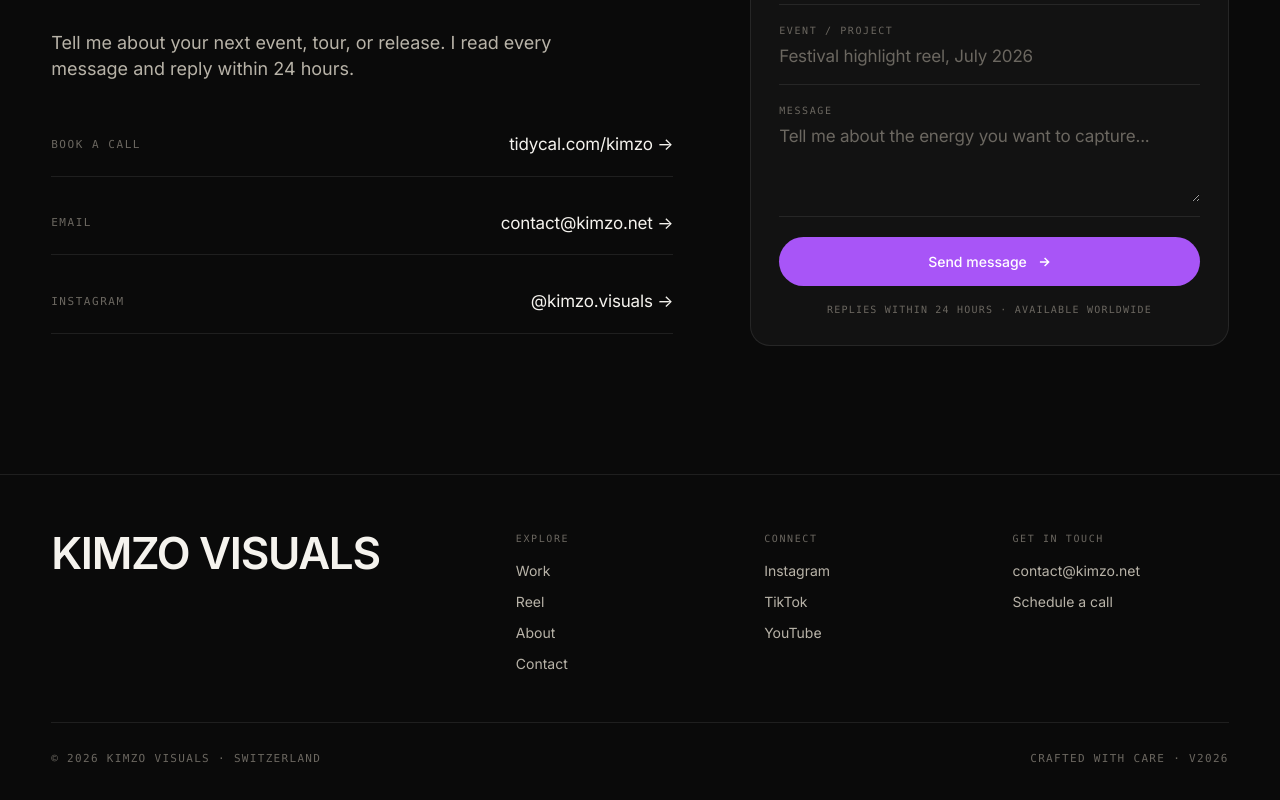
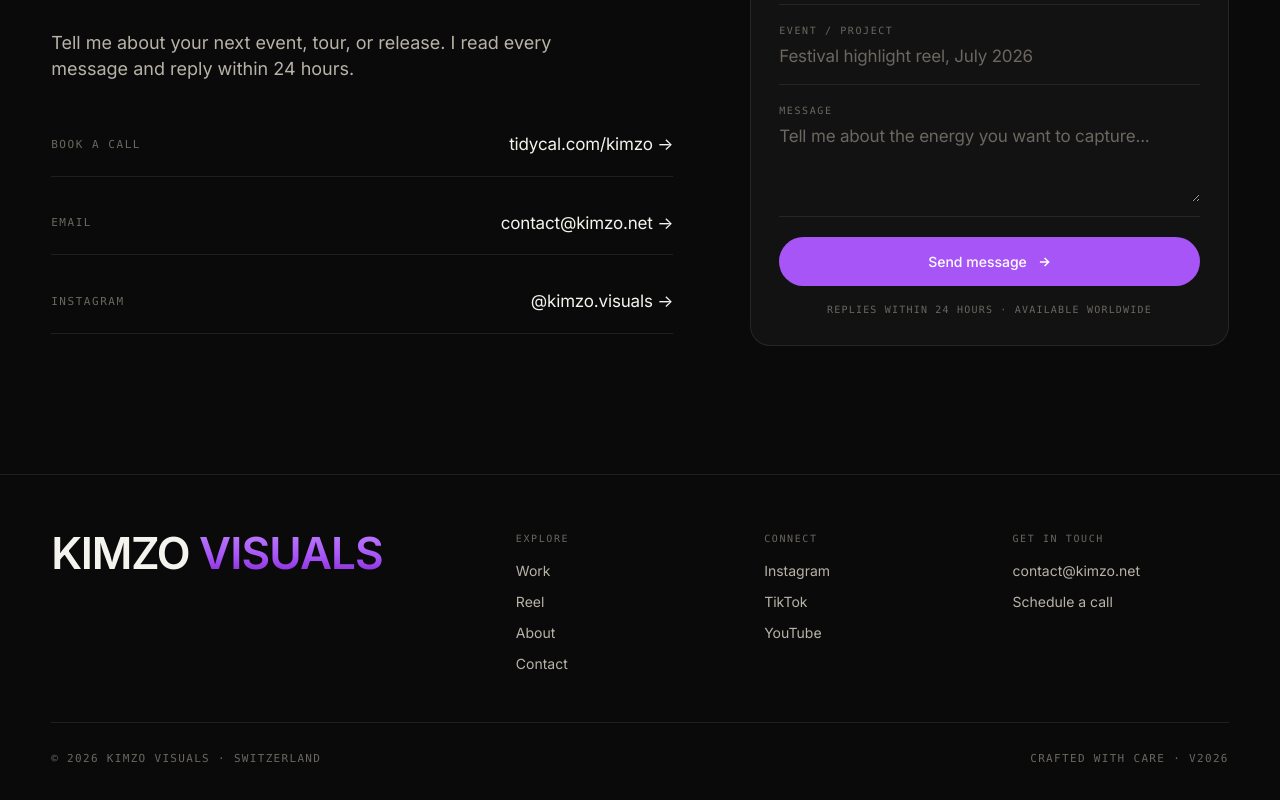
Before and after one commit to Yesking-amazing/KIMZO_VISUALS, a React (Vite) app: page / in a window 1280 px wide. Shown: the part 4796-5596 px from the top of the page. Built offline with nearby package versions, Linux system fonts and the light colour scheme.

Commit message:
Footer wordmark + accent, switch to contact@, hide stage clients, trim tile captions, date to now

```diff
--- a/src/components/Footer.jsx
+++ b/src/components/Footer.jsx
@@ -5,7 +5,7 @@ export default function Footer() {
       <div className="container">
         <div className="footer__top">
           <h3 className="footer__big">
-            KIMZO VISUALS
+            KIMZO <span className="footer__big-accent">VISUALS</span>
           </h3>
           <div>
             <div className="footer__col-title">Explore</div>
--- a/src/components/Portfolio.jsx
+++ b/src/components/Portfolio.jsx
@@ -67,7 +67,6 @@ export default function Portfolio() {
               <div className="tile__caption">
                 <div>
                   <h3 className="tile__title">{item.title}</h3>
-                  <div className="tile__meta">{item.loc} · {item.year}</div>
                 </div>
                 <span className="tile__cat">{item.cat}</span>
               </div>
--- a/src/index.css
+++ b/src/index.css
@@ -957,6 +957,13 @@ em.italic-accent {
 .footer__big em {
   font-family: "Instrument Serif", serif; font-style: italic; font-weight: 400; color: var(--accent);
 }
+.footer__big-accent {
+  background: linear-gradient(180deg, #c084fc 0%, var(--accent) 55%, #7e22ce 100%);
+  -webkit-background-clip: text;
+  background-clip: text;
+  color: transparent;
+  letter-spacing: -0.02em;
+}
 .footer__col-title {
   font-family: var(--mono-font);
   font-size: 10px;
```
